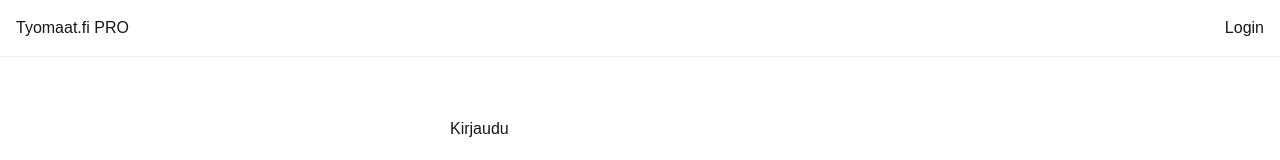
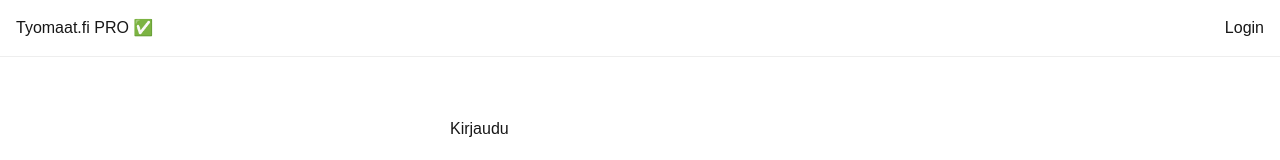
Before and after one commit to jokendroneilut-create/tyomaat-app, a Next.js app: page /login in a window 1280 px wide. Shown: the top 160 px of the page. Built offline with nearby package versions, Linux system fonts and the light colour scheme; no server answers.

Commit message:
Test deploy navbar change

```diff
--- a/app/components/Navbar.tsx
+++ b/app/components/Navbar.tsx
@@ -40,7 +40,7 @@ export default function Navbar() {
         alignItems: "center",
       }}
     >
-      <Link href="/projects">Tyomaat.fi PRO</Link>
+      <Link href="/projects">Tyomaat.fi PRO ✅</Link>
 
       <div style={{ marginLeft: "auto" }}>
         {!session ? (
```
